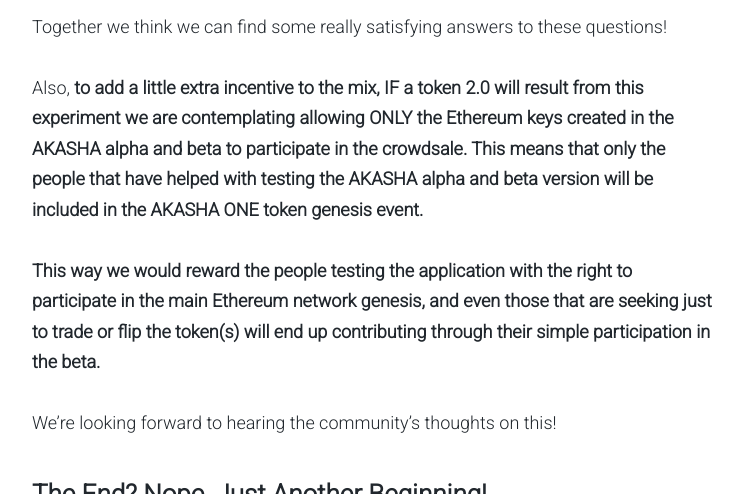
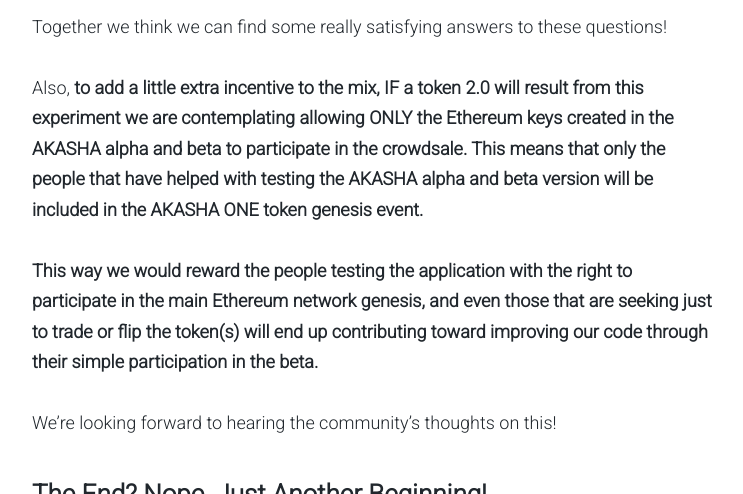
Before and after one commit to AKASHAorg/blog.akasha.world, a Jekyll site: the page built from _posts/2017-11-14-new-horizons.md, in a window 1280 px wide and 900 px high, scrolled down 13928 px, cut to the strip 0-494 px from the top of the window. Shown: the whole strip, without its empty margins (268-1011 px from the left). Built offline with Jekyll 4.4.1, drawn with Linux system fonts in a browser that asks for light colours; comment, search, counter and statistics services are not loaded.

Commit message:
Update 2017-11-14-new-horizons.md

```diff
--- a/_posts/2017-11-14-new-horizons.md
+++ b/_posts/2017-11-14-new-horizons.md
@@ -169,7 +169,7 @@ Together we think we can find some really satisfying answers to these questions!
 
 Also, **to add a little extra incentive to the mix, IF a token 2.0 will result from this experiment we are contemplating allowing ONLY the Ethereum keys created in the AKASHA alpha and beta to participate in the crowdsale. This means that only the people that have helped with testing the AKASHA alpha and beta version will be included in the AKASHA ONE token genesis event.**
 
-**This way we would reward the people testing the application with the right to participate in the main Ethereum network genesis, and even those that are seeking just to trade or flip the token(s) will end up contributing through their simple participation in the beta.**
+**This way we would reward the people testing the application with the right to participate in the main Ethereum network genesis, and even those that are seeking just to trade or flip the token(s) will end up contributing toward improving our code through their simple participation in the beta.**
 
 We’re looking forward to hearing the community’s thoughts on this!
 
```
